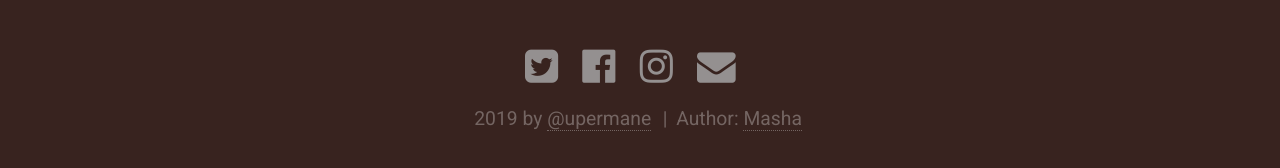
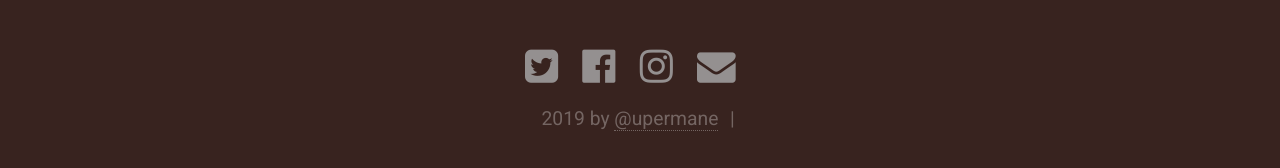
Before and after one commit to Mariabrest/mariabrest.github.io, a Jekyll site: the page built from index.html, in a window 1280 px wide and 900 px high, scrolled down 2985 px. Shown: the part 729-897 px from the top of the window. Built offline with Jekyll 4.4.1, drawn with Linux system fonts in a browser that asks for light colours; some web fonts are replaced.

Commit message:
fixed link instagram and deleted readme.md

```diff
--- a/_config.yml
+++ b/_config.yml
@@ -21,7 +21,7 @@
 # Social settings
 twitter_url: https://twitter.com/Votreami_voyage
 facebook_url: https://www.facebook.com/votreami.aubelarus
-instagram_url: https://www.instagram.com/destination_belarus/
+instagram_url: https://www.instagram.com/votreami_voyage
 
 
 
--- a/_includes/footer.html
+++ b/_includes/footer.html
@@ -14,9 +14,6 @@
     </ul>
     <ul class="copyright">
       <li>2019  by <a href="https://twitter.com/upermane" target="_blank">@upermane</a></li>
-      <li>
-        Author: <a href="#">Masha</a>
-      </li>
     </ul>
   </div>
   <div class="footer-newsletter"></div>
--- a/_includes/header.html
+++ b/_includes/header.html
@@ -12,7 +12,7 @@
       <li class="main-items"><a href="{{site.baseurl}}/about/index.html">A propos du blog</a></li>
       <li class="main-items"><a href="{{site.baseurl}}/live/index.html">какая-то будет категория </a></li>
       <li class="main-items"><a href="mailto:dimonnn.26@gmail.com?subject=Votre ami au Bélarus">написать нам</a></li>
-      <li class="main-items"><a href="https://www.instagram.com/destination_belarus" target="_blank">instagram</a></li>
+      <li class="main-items"><a href="https://www.instagram.com/votreami_voyage" target="_blank">instagram</a></li>
     </ul>
   </nav>
   <div class="header-content">
```
Also changed, not shown: README.md (deleted).
